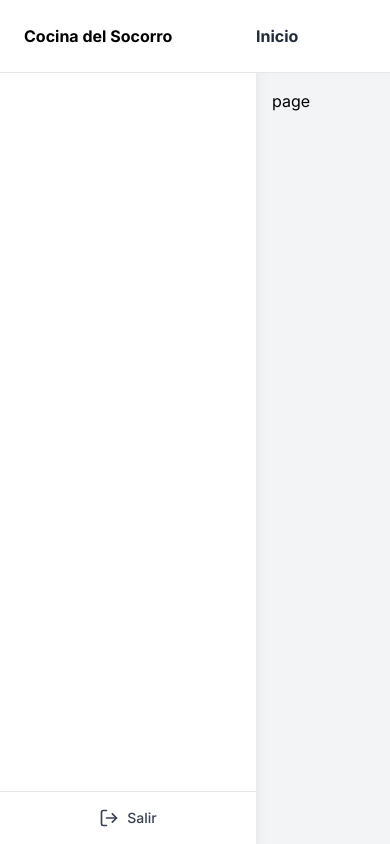
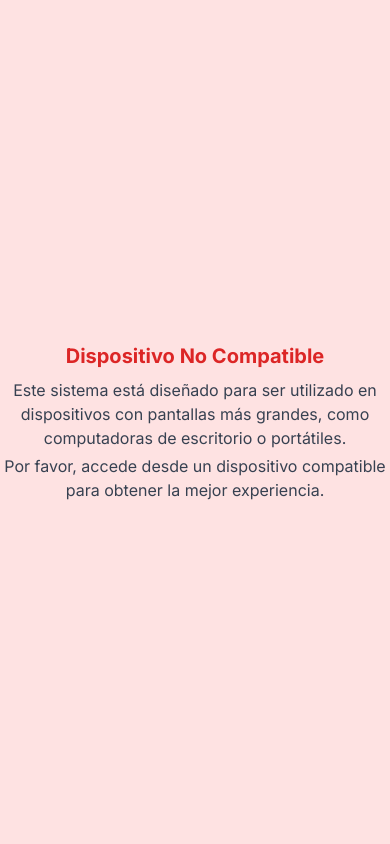
Before and after one commit to RamiroFerradas/Cocina-del-socorro, a Next.js app: page / in a window 390 px wide. Built offline with nearby package versions, Linux system fonts and the light colour scheme.

Commit message:
fix:responsive

```diff
--- a/app/layout.tsx
+++ b/app/layout.tsx
@@ -18,7 +18,23 @@ export default function RootLayout({
   return (
     <html lang="en">
       <body className={inter.className}>
-        <div className="flex bg-gray-100 w-screen min-h-screen">
+        <div className="md:hidden flex items-center justify-center h-screen bg-red-100">
+          <div className="text-center">
+            <h2 className="text-xl font-bold text-red-600">
+              Dispositivo No Compatible
+            </h2>
+            <p className="text-gray-700 mt-2">
+              Este sistema está diseñado para ser utilizado en dispositivos con
+              pantallas más grandes, como computadoras de escritorio o
+              portátiles.
+            </p>
+            <p className="text-gray-700 mt-1">
+              Por favor, accede desde un dispositivo compatible para obtener la
+              mejor experiencia.
+            </p>
+          </div>
+        </div>
+        <div className="hidden md:flex bg-gray-100 w-screen min-h-screen ">
           <Sidebar />
           <div className="w-[calc(100vw-16rem)]">
             <Header />
```
